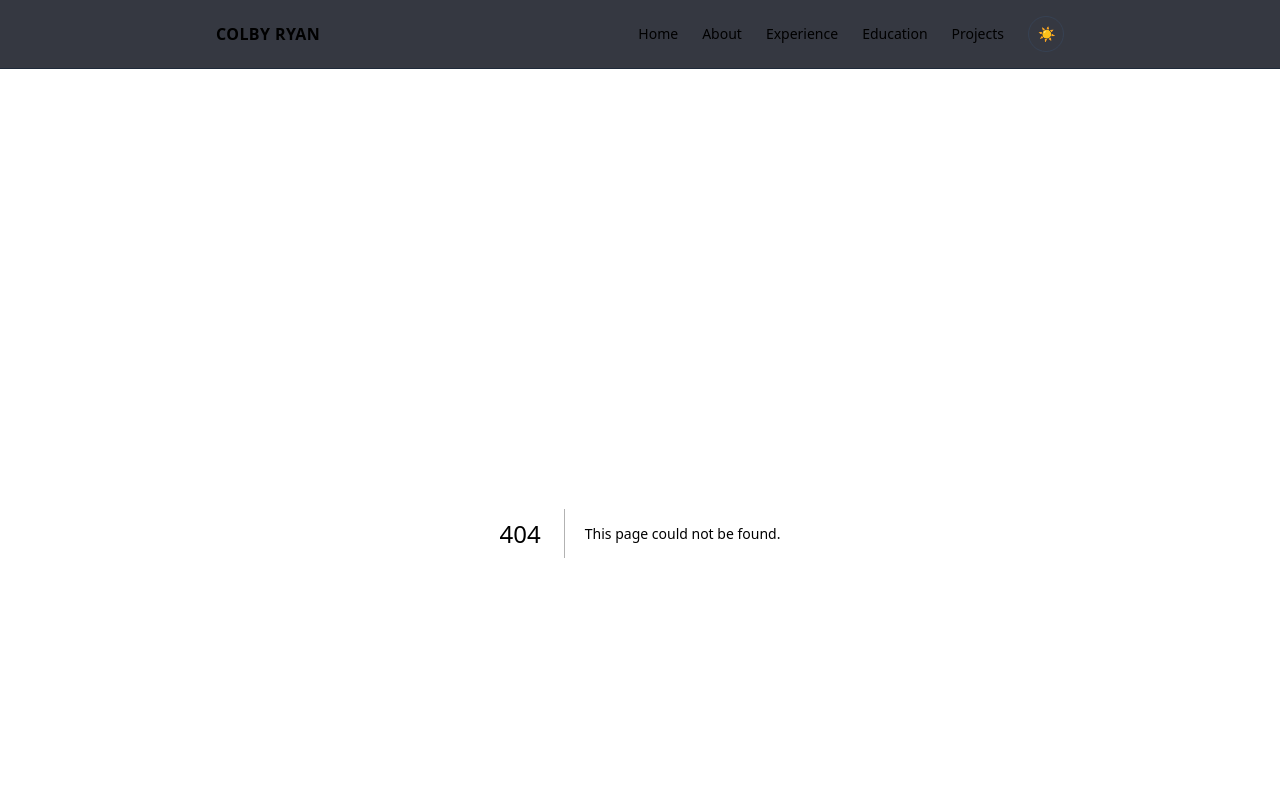
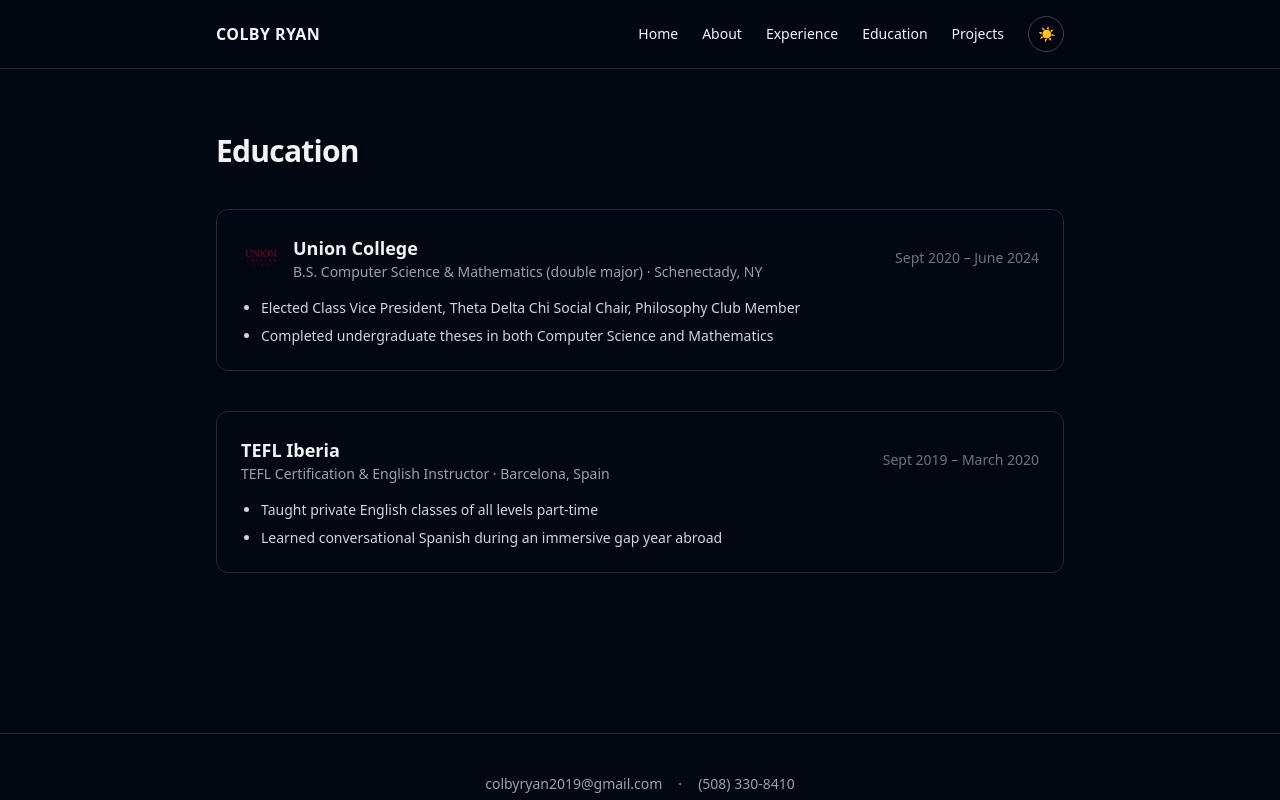
Before and after one commit to colbyryan2019/colbyryan-site, a Next.js app: page /education in a window 1280 px wide. Before the commit this address had no page. Shown: the top 800 px of the page. Built offline with nearby package versions, Linux system fonts and the light colour scheme.

Commit message:
Add Education component and page

```diff
--- /dev/null
+++ b/app/education/page.tsx
@@ -0,0 +1,11 @@
+import type { Metadata } from 'next'
+import Education from '@/components/Education'
+
+export const metadata: Metadata = {
+  title: 'Education',
+  description: 'Education: Union College (B.S. Computer Science & Mathematics) and TEFL Iberia.',
+}
+
+export default function EducationPage() {
+  return <Education />
+}
--- /dev/null
+++ b/components/Education.tsx
@@ -0,0 +1,44 @@
+import Image from 'next/image'
+import { education } from '@/lib/content'
+
+export default function Education() {
+  return (
+    <section className="fade-in-section space-y-10">
+      <h1 className="text-3xl font-bold tracking-tight">Education</h1>
+      <ol className="space-y-10">
+        {education.map((entry) => (
+          <li
+            key={entry.school}
+            className="rounded-xl border border-gray-200 p-6 transition-colors hover:border-accent dark:border-gray-800"
+          >
+            <div className="flex items-center justify-between gap-4">
+              <div className="flex items-center gap-3">
+                {entry.logo && (
+                  <Image
+                    src={entry.logo}
+                    alt={`${entry.school} logo`}
+                    width={40}
+                    height={40}
+                    className="rounded"
+                  />
+                )}
+                <div>
+                  <h2 className="text-lg font-semibold">{entry.school}</h2>
+                  <p className="text-sm text-gray-600 dark:text-gray-400">
+                    {entry.credential} · {entry.location}
+                  </p>
+                </div>
+              </div>
+              <p className="whitespace-nowrap text-sm text-gray-500 dark:text-gray-500">{entry.dates}</p>
+            </div>
+            <ul className="mt-4 list-disc space-y-2 pl-5 text-sm text-gray-700 dark:text-gray-300">
+              {entry.bullets.map((bullet) => (
+                <li key={bullet}>{bullet}</li>
+              ))}
+            </ul>
+          </li>
+        ))}
+      </ol>
+    </section>
+  )
+}
```
Also changed, not shown: 1 other file (tests, documents, lock files or other folders).
